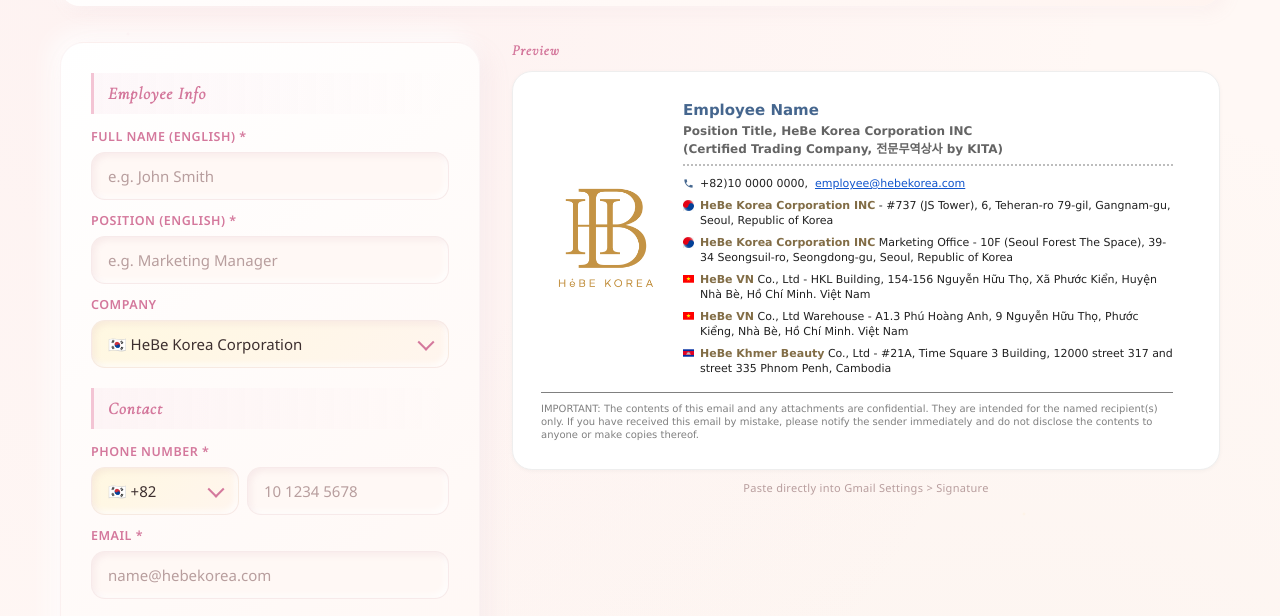
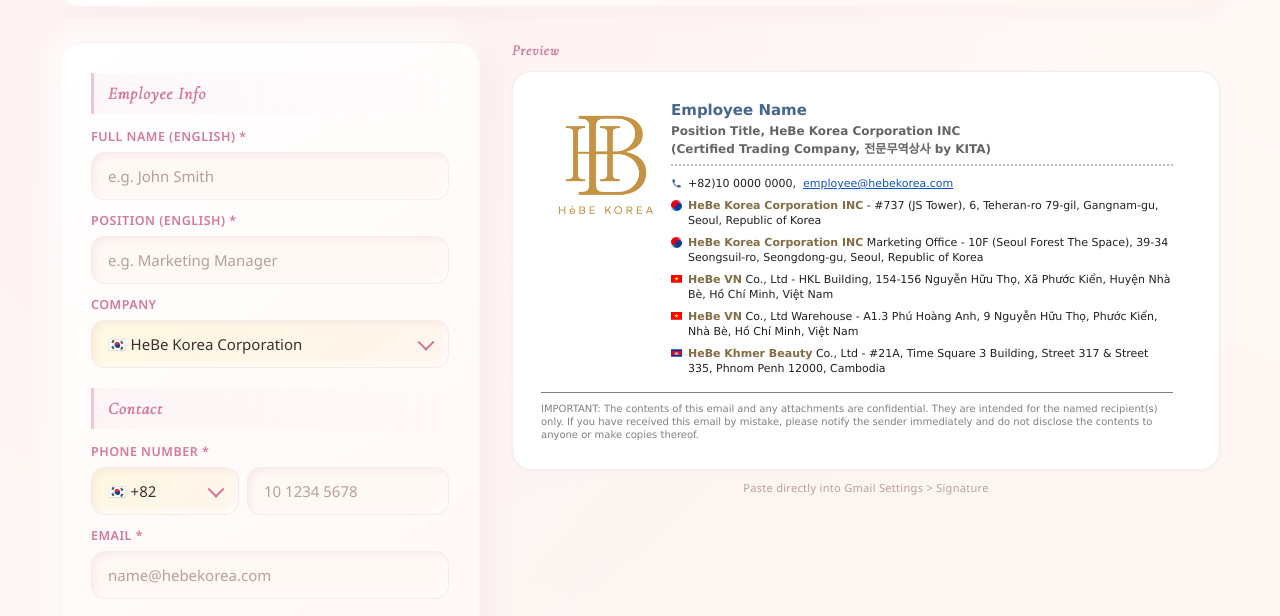
Before and after one commit to HeBe-Corporation/assets, a plain HTML site: page signature/index.html in a window 1280 px wide. Shown: the part 126-742 px from the top of the page. Drawn offline with nearby package versions, Linux system fonts and the light colour scheme.

Commit message:
signature generator v3.1 (2026-10-20): fluid Gmail layout (adapts to phones), corrected addresses, logo 130 for all companies

```diff
--- a/signature/index.html
+++ b/signature/index.html
@@ -1,5 +1,5 @@
 <!DOCTYPE html>
-<!-- HeBe Email Signature Generator v3 (2026-10-20). Signature template = 05. Email/02. Context/signature.html v5.2 (owner cards 'A A A' + title on two lines).
+<!-- HeBe Email Signature Generator v3.1 (2026-10-20 13:3x). Gmail copy = fluid layout (logo float, text block min-width 300) so it adapts to phones without a style block; Outlook package = fixed table. Signature template = 05. Email/02. Context/signature.html v5.2 (owner cards 'A A A' + title on two lines).
      Logo: one canonical GIF for Korea, Vietnam and Cambodia, 130px square (width=height=130, LOGO.md). Icons and logo are hosted on hebe-corporation.github.io/assets/signatures/.
      Built by 90. Outputs/20261020_Signature_Logo_Research/candidates/build_generator_v3.py from the legacy v2 generator (99. Archive/06. HeBe-System Legacy/04. HeBe Email Signature). -->
 
@@ -7,7 +7,7 @@
 <head>
 <meta charset="UTF-8">
 <meta name="viewport" content="width=device-width, initial-scale=1.0">
-<title>HeBe Email Signature Generator v3</title>
+<title>HeBe Email Signature Generator v3.1</title>
 <style>
   @import url('https://fonts.googleapis.com/css2?family=Cormorant+Garamond:ital,wght@0,300;0,400;0,500;0,600;1,400&family=Noto+Sans:wght@300;400;500;600;700&family=Alex+Brush&family=Dancing+Script:wght@700&display=swap');
   *{margin:0;padding:0;box-sizing:border-box}
@@ -668,9 +668,9 @@ const LOGO_PX = 130;
 const ALL_ADDRS = [
   { icon:'https://hebe-corporation.github.io/assets/signatures/flag-kr.png', w:11, h:11, text:'<strong style="color:#826D46">HeBe Korea Corporation INC</strong>&nbsp;- #737 (JS&nbsp;Tower), 6, <span style="white-space:nowrap">Teheran-ro 79-gil</span>, <span style="white-space:nowrap">Gangnam-gu</span>, Seoul, Republic of Korea', link:'https://maps.google.com/?q=HeBe%20Korea%20Corp%20-%20%23737%20(JS%20Tower),%206,%20Teheran-ro%2079-gil,%20Gangnam-gu,%20Seoul,%20Republic%20of%20Korea', plain:'HeBe Korea Corporation INC - #737 (JS Tower), 6, Teheran-ro 79-gil, Gangnam-gu, Seoul, Republic of Korea' },
   { icon:'https://hebe-corporation.github.io/assets/signatures/flag-kr.png', w:11, h:11, text:'<strong style="color:#826D46">HeBe Korea Corporation INC</strong> Marketing Office&nbsp;- 10F (Seoul Forest The Space), 39-34 <span style="white-space:nowrap">Seongsuil-ro</span>, <span style="white-space:nowrap">Seongdong-gu</span>, Seoul, Republic of Korea', link:null, plain:'HeBe Korea Corporation INC Marketing Office - 10F (Seoul Forest The Space), 39-34 Seongsuil-ro, Seongdong-gu, Seoul, Republic of Korea' },
-  { icon:'https://hebe-corporation.github.io/assets/signatures/flag-vn.png', w:11, h:8, text:'<strong style="color:#826D46">HeBe VN</strong> Co., Ltd&nbsp;- HKL Building, <span style="white-space:nowrap">154-156&nbsp;Nguyễn</span> Hữu Thọ, Xã Phước Kiển, Huyện Nhà Bè, <span style="white-space:nowrap">Hồ Chí Minh. Việt Nam</span>', link:null, plain:'HeBe VN Co., Ltd - HKL Building, 154-156 Nguyễn Hữu Thọ, Xã Phước Kiển, Huyện Nhà Bè, Hồ Chí Minh. Việt Nam' },
-  { icon:'https://hebe-corporation.github.io/assets/signatures/flag-vn.png', w:11, h:8, text:'<strong style="color:#826D46">HeBe VN</strong> Co., Ltd Warehouse&nbsp;- A1.3 Phú Hoàng Anh, 9&nbsp;Nguyễn Hữu Thọ, Phước Kiểng, Nhà Bè, <span style="white-space:nowrap">Hồ Chí Minh. Việt Nam</span>', link:null, plain:'HeBe VN Co., Ltd Warehouse - A1.3 Phú Hoàng Anh, 9 Nguyễn Hữu Thọ, Phước Kiểng, Nhà Bè, Hồ Chí Minh. Việt Nam' },
-  { icon:'https://hebe-corporation.github.io/assets/signatures/flag-kh.png', w:11, h:8, text:'<strong style="color:#826D46">HeBe Khmer Beauty</strong> Co., Ltd&nbsp;- #21A, Time Square 3 Building, 12000 street 317 and street 335 <span style="white-space:nowrap">Phnom Penh</span>, Cambodia', link:null, plain:'HeBe Khmer Beauty Co., Ltd - #21A, Time Square 3 Building, 12000 street 317 and street 335 Phnom Penh, Cambodia' }
+  { icon:'https://hebe-corporation.github.io/assets/signatures/flag-vn.png', w:11, h:8, text:'<strong style="color:#826D46">HeBe VN</strong> Co., Ltd&nbsp;- HKL Building, <span style="white-space:nowrap">154-156&nbsp;Nguyễn</span> Hữu Thọ, Xã Phước Kiển, Huyện Nhà Bè, <span style="white-space:nowrap">Hồ Chí Minh, Việt Nam</span>', link:null, plain:'HeBe VN Co., Ltd - HKL Building, 154-156 Nguyễn Hữu Thọ, Xã Phước Kiển, Huyện Nhà Bè, Hồ Chí Minh, Việt Nam' },
+  { icon:'https://hebe-corporation.github.io/assets/signatures/flag-vn.png', w:11, h:8, text:'<strong style="color:#826D46">HeBe VN</strong> Co., Ltd Warehouse&nbsp;- A1.3 Phú Hoàng Anh, 9&nbsp;Nguyễn Hữu Thọ, Phước Kiển, Nhà Bè, <span style="white-space:nowrap">Hồ Chí Minh, Việt Nam</span>', link:null, plain:'HeBe VN Co., Ltd Warehouse - A1.3 Phú Hoàng Anh, 9 Nguyễn Hữu Thọ, Phước Kiển, Nhà Bè, Hồ Chí Minh, Việt Nam' },
+  { icon:'https://hebe-corporation.github.io/assets/signatures/flag-kh.png', w:11, h:8, text:'<strong style="color:#826D46">HeBe Khmer Beauty</strong> Co., Ltd&nbsp;- #21A, Time Square 3 Building, Street 317 &amp; Street 335, <span style="white-space:nowrap">Phnom Penh 12000</span>, Cambodia', link:null, plain:'HeBe Khmer Beauty Co., Ltd - #21A, Time Square 3 Building, Street 317 & Street 335, Phnom Penh 12000, Cambodia' }
 ];
 const PHONE_ICON = 'https://hebe-corporation.github.io/assets/signatures/phone.png';
 const DISCLAIMER = 'IMPORTANT: The contents of this email and any attachments are confidential. They are intended for the named recipient(s) only. If you have received this email by mistake, please notify the sender immediately and do not disclose the contents to anyone or make copies thereof.';
@@ -807,7 +807,7 @@ function sigPieces(imgOf){
     '<td class="hb-name-td" valign="top" style="padding:0 0 6px 0;vertical-align:top;' + F + '">' + nameHtml + '</td></tr>' +
     '<tr><td class="hb-addr-td" valign="top" style="padding:10px 0 0 0;vertical-align:top;border-top:2px dotted #BDBDBD">' + contacts + '</td></tr>' +
     disc + '</tbody></table>';
-  return { name, position, c, fullPhone, email, core };
+  return { name, position, c, fullPhone, email, core, nameHtml, contacts, disc, logo, F };
 }
 
 function buildSignature(forCopy){
@@ -822,7 +822,14 @@ function buildSignature(forCopy){
     top += '<div style="padding:0 0 10px 0"><img src="' + generateSignatureImage(v('nameEn')) + '" height="45" alt="" style="height:45px;border:0"></div>';
   }
   const p = sigPieces(k => k === 'logo' ? LOGO_URL : k === 'phone' ? PHONE_ICON : k);
-  return '<div dir="ltr" class="gmail_signature" data-smartmail="gmail_signature" style="-webkit-text-size-adjust:100%">' + top + p.core + '</div>';
+  // v3.1 (2026-10-20 owner 'B A A' + '수신자 기기에 따라 무조건 다르게'): fluid layout for Gmail settings. Logo floats left; the text block keeps its own
+  // formatting context (overflow:hidden) with a minimum width, so beside the logo on wide screens and below the logo on phones. Inline styles only.
+  const fluid = '<div style="float:left;width:' + LOGO_PX + 'px;padding:0 12px 12px 0">' + p.logo + '</div>' +
+    '<div style="overflow:hidden;min-width:300px;' + p.F + '"><div style="padding:0 0 6px 0">' + p.nameHtml + '</div>' +
+    '<div style="padding:10px 0 0 0;border-top:2px dotted #BDBDBD">' + p.contacts + '</div></div>' +
+    '<div style="clear:both;height:0;line-height:0;font-size:0">&nbsp;</div>' +
+    '<table role="presentation" cellpadding="0" cellspacing="0" border="0" width="100%" style="border-collapse:collapse"><tbody>' + p.disc.replace('colspan="3" ', '') + '</tbody></table>';
+  return '<div dir="ltr" class="gmail_signature" data-smartmail="gmail_signature" style="max-width:632px;-webkit-text-size-adjust:100%">' + top + fluid + '</div>';
 }
 
 function up(){ document.getElementById('previewBox').innerHTML = buildSignature(false); }
@@ -1032,7 +1039,7 @@ function buildSignatureOutlook(filesDir){
   else if(sigType === 'auto' && v('nameEn')) top += '<p style="margin:0 0 10px 0;padding:0"><img src="' + fd + '/signature.png" height="45" style="height:45px;border:0" border="0"></p>';
   const p = sigPieces(k => k === 'logo' ? fd + '/logo.png' : k === 'phone' ? fd + '/phone.png' : fd + '/' + k.split('/').pop());
   return '<!DOCTYPE html>\n<html xmlns:v="urn:schemas-microsoft-com:vml" xmlns:o="urn:schemas-microsoft-com:office:office">\n<head>\n<meta charset="UTF-8">\n' +
-    '<meta name="Generator" content="HeBe Signature Generator v3">\n<!--[if gte mso 9]><xml><o:OfficeDocumentSettings><o:AllowPNG/><o:PixelsPerInch>96</o:PixelsPerInch></o:OfficeDocumentSettings></xml><![endif]-->\n' +
+    '<meta name="Generator" content="HeBe Signature Generator v3.1">\n<!--[if gte mso 9]><xml><o:OfficeDocumentSettings><o:AllowPNG/><o:PixelsPerInch>96</o:PixelsPerInch></o:OfficeDocumentSettings></xml><![endif]-->\n' +
     '<style>body,table,td,p,a,span{font-family:Verdana,Geneva,sans-serif}table{border-collapse:collapse;mso-table-lspace:0pt;mso-table-rspace:0pt}img{border:0;outline:none;text-decoration:none;-ms-interpolation-mode:bicubic}</style>\n' +
     '</head>\n<body style="margin:0;padding:0;-webkit-text-size-adjust:100%;-ms-text-size-adjust:100%">\n' + top + p.core + '\n</body>\n</html>';
 }
```
